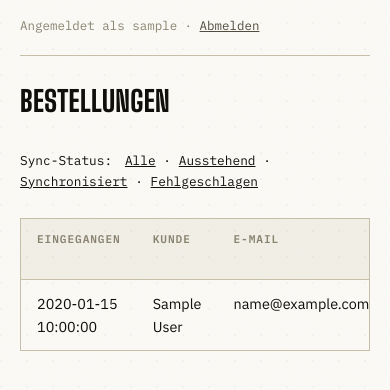
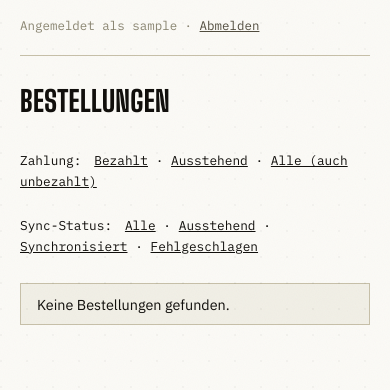
Before and after one commit to samuelmartens1707-svg/jotech-website, a PHP site: page /admin/orders.php in a window 390 px wide. Shown: the part 108-498 px from the top of the page. Run offline with PHP 8.4, Linux system fonts and the light colour scheme; the visitor is signed in with stand-in values (Sample User, id 1); tables that the repository leaves empty hold one stand-in row (values such as "Sample post").

Commit message:
Mobile/Tablet-Optimierung: Wizard, Options-Kacheln, Footer, Admin-Tabellen
- Wizard-Schrittanzeige (ankauf/reparatur) blendet Text unter 640px aus,
  damit die 4 Schritt-Kreise nicht mehr ueberlaufen (vorher durch
  body{overflow-x:hidden} unsichtbar abgeschnitten)
- .option-grid und .footer-grid kollabieren jetzt auch auf 1 Spalte
  bei <=480px (vorher nie unter 2 Spalten)
- Admin-Tabellen (Produkte/Bestellungen/Anfragen/Bestelldetails) werden
  unter 700px zu gestapelten Karten mit Label-ueber-Wert statt
  horizontal scrollender Tabelle; dafuer data-label-Attribute an allen
  <td> in den 4 betroffenen PHP-Dateien ergaenzt
- Cart-Toggle/To-Top: safe-area-inset-bottom fuer iOS-Home-Indicator
- Neuer Small-Phone-Feintuning-Block (<=480px) fuer Padding an
  .pillar/.option-card/.summary-box/.info-card
- product-specs: overflow-wrap:anywhere gegen ueberlaufende Spec-Texte
- admin/product-form.php: inline Thumbnail-Styles durch CSS-Klassen ersetzt

Co-Authored-By: Claude Sonnet 5 <noreply@anthropic.com>

```diff
--- a/admin/orders.php
+++ b/admin/orders.php
@@ -8,12 +8,20 @@ require_admin_login();
 $pdo = get_pdo();
 
 $syncFilter = (string) ($_GET['sync'] ?? '');
+// Standardmäßig werden abgebrochene/nie bezahlte Checkout-Versuche ausgeblendet,
+// damit die Liste nicht mit Karteileichen zugemüllt wird — über den Filter
+// weiterhin einsehbar.
+$paymentFilter = (string) ($_GET['payment'] ?? 'paid');
 
 $where = [];
 $params = [];
 if (in_array($syncFilter, ['pending', 'synced', 'failed'], true)) {
     $where[] = 'lexoffice_sync_status = ?';
     $params[] = $syncFilter;
+}
+if (in_array($paymentFilter, ['pending', 'paid'], true)) {
+    $where[] = 'payment_status = ?';
+    $params[] = $paymentFilter;
 }
 $sql = 'SELECT * FROM orders';
 if ($where) {
@@ -24,9 +32,16 @@ $stmt = $pdo->prepare($sql);
 $stmt->execute($params);
 $orders = $stmt->fetchAll();
 
-function orders_qs(string $sync): string
+function orders_qs(string $sync, string $payment): string
 {
-    return $sync !== '' ? '?sync=' . urlencode($sync) : '';
+    $params = [];
+    if ($sync !== '') {
+        $params['sync'] = $sync;
+    }
+    if ($payment !== '') {
+        $params['payment'] = $payment;
+    }
+    return $params ? '?' . http_build_query($params) : '';
 }
 
 require __DIR__ . '/../includes/admin-partials.php';
@@ -40,11 +55,17 @@ admin_nav('orders');
 
 <div style="display:flex; gap:1.5rem; flex-wrap:wrap; margin-bottom:1.6rem; font-family:var(--font-mono); font-size:.8rem;">
   <div>
+    Zahlung:
+    <a href="<?= orders_qs($syncFilter, 'paid') ?>" class="<?= $paymentFilter === 'paid' ? 'is-active' : '' ?>" style="margin-left:.4em;">Bezahlt</a> ·
+    <a href="<?= orders_qs($syncFilter, 'pending') ?>" class="<?= $paymentFilter === 'pending' ? 'is-active' : '' ?>">Ausstehend</a> ·
+    <a href="<?= orders_qs($syncFilter, '') ?>" class="<?= $paymentFilter === '' ? 'is-active' : '' ?>">Alle (auch unbezahlt)</a>
+  </div>
+  <div>
     Sync-Status:
-    <a href="<?= orders_qs('') ?>" class="<?= $syncFilter === '' ? 'is-active' : '' ?>" style="margin-left:.4em;">Alle</a> ·
-    <a href="<?= orders_qs('pending') ?>">Ausstehend</a> ·
-    <a href="<?= orders_qs('synced') ?>">Synchronisiert</a> ·
-    <a href="<?= orders_qs('failed') ?>">Fehlgeschlagen</a>
+    <a href="<?= orders_qs('', $paymentFilter) ?>" class="<?= $syncFilter === '' ? 'is-active' : '' ?>" style="margin-left:.4em;">Alle</a> ·
+    <a href="<?= orders_qs('pending', $paymentFilter) ?>">Ausstehend</a> ·
+    <a href="<?= orders_qs('synced', $paymentFilter) ?>">Synchronisiert</a> ·
+    <a href="<?= orders_qs('failed', $paymentFilter) ?>">Fehlgeschlagen</a>
   </div>
 </div>
 
@@ -56,22 +77,24 @@ admin_nav('orders');
         <th>Kunde</th>
         <th>E-Mail</th>
         <th>Gesamt</th>
+        <th>Zahlung</th>
         <th>Lexware-Sync</th>
         <th>Aktionen</th>
       </tr>
     </thead>
     <tbody>
       <?php if (!$orders): ?>
-        <tr><td colspan="6">Keine Bestellungen gefunden.</td></tr>
+        <tr><td colspan="7">Keine Bestellungen gefunden.</td></tr>
       <?php endif; ?>
       <?php foreach ($orders as $o): ?>
         <tr>
-          <td><?= htmlspecialchars($o['created_at'], ENT_QUOTES) ?></td>
-          <td><?= htmlspecialchars($o['first_name'] . ' ' . $o['last_name'], ENT_QUOTES) ?></td>
-          <td><?= htmlspecialchars($o['customer_email'], ENT_QUOTES) ?></td>
-          <td><?= number_format((float) $o['total_gross'], 2, ',', '.') ?>&nbsp;€</td>
-          <td><?= lexoffice_sync_status_pill($o['lexoffice_sync_status']) ?></td>
-          <td class="actions"><a href="order-view.php?id=<?= (int) $o['id'] ?>">Ansehen</a></td>
+          <td data-label="Eingegangen"><?= htmlspecialchars($o['created_at'], ENT_QUOTES) ?></td>
+          <td data-label="Kunde"><?= htmlspecialchars(trim($o['first_name'] . ' ' . $o['last_name']) ?: '—', ENT_QUOTES) ?></td>
+          <td data-label="E-Mail"><?= htmlspecialchars($o['customer_email'] ?? '—', ENT_QUOTES) ?></td>
+          <td data-label="Gesamt"><?= number_format((float) $o['total_gross'], 2, ',', '.') ?>&nbsp;€</td>
+          <td data-label="Zahlung"><?= payment_status_pill($o['payment_status']) ?></td>
+          <td data-label="Lexware-Sync"><?= lexoffice_sync_status_pill($o['lexoffice_sync_status']) ?></td>
+          <td class="actions" data-label="Aktionen"><a href="order-view.php?id=<?= (int) $o['id'] ?>">Ansehen</a></td>
         </tr>
       <?php endforeach; ?>
     </tbody>
--- a/admin/product-form.php
+++ b/admin/product-form.php
@@ -180,10 +180,10 @@ admin_nav('products');
     <?php endif; ?>
 
     <?php if ($images): ?>
-      <div style="display:flex; flex-wrap:wrap; gap:1rem; margin-bottom:1.6rem;">
+      <div class="admin-thumb-list">
         <?php foreach ($images as $i => $img): ?>
-          <div style="width:130px;">
-            <img src="../api/product-image.php?id=<?= (int) $img['id'] ?>" alt="" style="width:130px; height:95px; object-fit:cover; border:1px solid var(--line); display:block;">
+          <div class="admin-thumb">
+            <img src="../api/product-image.php?id=<?= (int) $img['id'] ?>" alt="">
             <div style="display:flex; gap:.3rem; margin-top:.4rem;">
               <form method="POST" action="product-images.php">
                 <?= csrf_field() ?>
--- a/css/style.css
+++ b/css/style.css
@@ -324,6 +324,9 @@ img{ max-width: 100%; display:block; }
 @media (max-width: 780px){
   .footer-grid{ grid-template-columns: 1fr 1fr; }
 }
+@media (max-width: 480px){
+  .footer-grid{ grid-template-columns: 1fr; }
+}
 
 /* ==========================================================================
    Utility layout
@@ -513,7 +516,7 @@ img{ max-width: 100%; display:block; }
 .product-body{ padding: 1.4rem 1.4rem 1.6rem; display:flex; flex-direction:column; gap:.5rem; flex:1; }
 .product-cat{ font-family: var(--font-mono); font-size:.66rem; letter-spacing:.14em; color: var(--white-faint); text-transform:uppercase; }
 .product-body h3{ font-size: 1.25rem; margin:0; }
-.product-specs{ font-family: var(--font-mono); font-size:.72rem; color: var(--white-dim); line-height:1.8; margin: .3rem 0 .8rem; }
+.product-specs{ font-family: var(--font-mono); font-size:.72rem; color: var(--white-dim); line-height:1.8; margin: .3rem 0 .8rem; overflow-wrap: anywhere; }
 .product-footer{ margin-top:auto; display:flex; align-items:center; justify-content:space-between; padding-top: .8rem; border-top: 1px dashed var(--line); }
 .price{ font-family: var(--font-display); font-size: 1.5rem; color: var(--white); }
 .price small{ font-family: var(--font-mono); font-size:.6rem; color: var(--white-faint); display:block; letter-spacing:.1em; }
@@ -634,6 +637,11 @@ img{ max-width: 100%; display:block; }
 .wizard-steps .ws.done .b{ border-color: var(--red); color: var(--red); }
 .wizard-steps .ws.done{ color: var(--white-dim); }
 
+@media (max-width: 640px){
+  .wizard-steps .ws span:not(.b){ display:none; }
+  .wizard-steps .ws{ padding-right:.7rem; margin-right:.7rem; }
+}
+
 .wizard-body{ padding: clamp(1.8rem, 4vw, 3rem) var(--edge); }
 .wizard-foot{
   display:flex; justify-content:space-between; align-items:center;
@@ -651,6 +659,7 @@ img{ max-width: 100%; display:block; }
 
 .option-grid{ display:grid; grid-template-columns: repeat(3, 1fr); gap: 1px; background: var(--line); border:1px solid var(--line); }
 @media (max-width: 760px){ .option-grid{ grid-template-columns: repeat(2,1fr); } }
+@media (max-width: 480px){ .option-grid{ grid-template-columns: 1fr; } }
 
 .option-card{ position:relative; }
 .option-card input{ position:absolute; opacity:0; inset:0; width:100%; height:100%; cursor:pointer; margin:0; }
@@ -801,7 +810,7 @@ img{ max-width: 100%; display:block; }
 
 /* back to top */
 .to-top{
-  position: fixed; right: 1.6rem; bottom: 1.6rem;
+  position: fixed; right: 1.6rem; bottom: calc(1.6rem + env(safe-area-inset-bottom));
   width: 48px; height:48px;
   border: 1px solid var(--line);
   background: var(--black-soft);
@@ -819,7 +828,7 @@ img{ max-width: 100%; display:block; }
 .add-to-cart-btn{ border:none; background:none; cursor:pointer; font: inherit; }
 
 .cart-toggle{
-  position: fixed; right: 1.6rem; bottom: 5.6rem;
+  position: fixed; right: 1.6rem; bottom: calc(5.6rem + env(safe-area-inset-bottom));
   display:flex; align-items:center; gap:.5em;
   padding: .8em 1.2em;
   border: 1px solid var(--line);
@@ -917,6 +926,10 @@ img{ max-width: 100%; display:block; }
 
 .admin-title-row{ display:flex; justify-content:space-between; align-items:flex-end; gap:1rem; flex-wrap:wrap; margin-bottom: 1.6rem; }
 
+.admin-thumb-list{ display:flex; flex-wrap:wrap; gap:1rem; margin-bottom:1.6rem; }
+.admin-thumb{ width:130px; }
+.admin-thumb img{ width:130px; height:95px; object-fit:cover; border:1px solid var(--line); display:block; }
+
 .stat-row{ display:grid; grid-template-columns: repeat(auto-fit, minmax(160px,1fr)); gap: 1rem; margin-bottom: 2.4rem; }
 .stat-card{ border:1px solid var(--line); background: var(--black-soft); padding: 1.2rem 1.4rem; }
 .stat-card .num{ display:block; font-family: var(--font-display); font-size: 2.2rem; font-weight:800; line-height:1; }
@@ -930,6 +943,29 @@ table.admin-table tr:last-child td{ border-bottom:none; }
 table.admin-table td.actions{ white-space:nowrap; }
 table.admin-table td.actions a, table.admin-table td.actions button{ margin-right: .8rem; }
 
+@media (max-width: 700px){
+  .table-wrap{ overflow-x: visible; border: none; }
+  table.admin-table{ min-width: 0; }
+  table.admin-table thead{ display:none; }
+  table.admin-table, table.admin-table tbody, table.admin-table tr, table.admin-table td{ display:block; width:100%; }
+  table.admin-table tr{ border:1px solid var(--line); background: var(--black-soft); margin-bottom: 1rem; }
+  table.admin-table tr:last-child{ margin-bottom:0; }
+  table.admin-table td{ padding:.55rem 1rem; border-bottom:1px dashed var(--line); text-align:left; overflow-wrap:anywhere; }
+  table.admin-table tr td:last-child{ border-bottom:none; }
+  table.admin-table td::before{
+    content: attr(data-label);
+    display:block;
+    font-family: var(--font-mono);
+    font-size:.66rem;
+    text-transform:uppercase;
+    letter-spacing:.08em;
+    color: var(--white-faint);
+    margin-bottom:.3em;
+  }
+  table.admin-table td[colspan]::before{ content:none; }
+  table.admin-table td.actions{ white-space:normal; display:flex; flex-wrap:wrap; gap:.5rem 1rem; }
+}
+
 .status-pill{ display:inline-block; padding:.2em .7em; font-family: var(--font-mono); font-size:.7rem; text-transform:uppercase; letter-spacing:.05em; border:1px solid var(--line); border-radius: 999px; }
 .status-pill--neu{ border-color: var(--red); color: var(--red); }
 .status-pill--bearbeitet{ border-color: var(--white-dim); color: var(--white-dim); }
@@ -937,6 +973,7 @@ table.admin-table td.actions a, table.admin-table td.actions button{ margin-righ
 .status-pill--synced{ border-color:#2e7d32; color:#2e7d32; }
 .status-pill--pending{ border-color:#b8860b; color:#b8860b; }
 .status-pill--failed{ border-color: var(--red); color: var(--red); }
+.status-pill--paid{ border-color:#2e7d32; color:#2e7d32; }
 
 .link-btn{ background:none; border:none; padding:0; font: inherit; color: var(--red); cursor:pointer; text-decoration: underline; }
 .link-btn--muted{ color: var(--white-dim); }
@@ -947,3 +984,16 @@ table.admin-table td.actions a, table.admin-table td.actions button{ margin-righ
 .login-shell{ max-width: 380px; margin: clamp(3rem,10vh,7rem) auto 0; padding: 0 var(--edge); }
 .login-shell .btn{ margin-top: .6rem; }
 .to-top:hover{ border-color: var(--red); color: var(--red); }
+
+/* ==========================================================================
+   Small-phone tightening (≤480px) — cosmetic padding/spacing reduction only,
+   no structural/layout changes (those live with their components above)
+   ========================================================================== */
+@media (max-width: 480px){
+  .pillar{ padding: 1.8rem 1.4rem; min-height: auto; }
+  .option-card label{ padding: 1.2rem 1rem; }
+  .summary-box{ padding: 1.2rem; }
+  .info-card{ padding: 1.3rem; }
+  .to-top{ width:44px; height:44px; right:1rem; }
+  .cart-toggle{ right:1rem; padding:.65em 1em; font-size:.72rem; }
+}
```
Also changed, not shown: admin/inquiries.php (+6 -6 lines), admin/order-view.php (+25 -11 lines), admin/products.php (+6 -6 lines).
